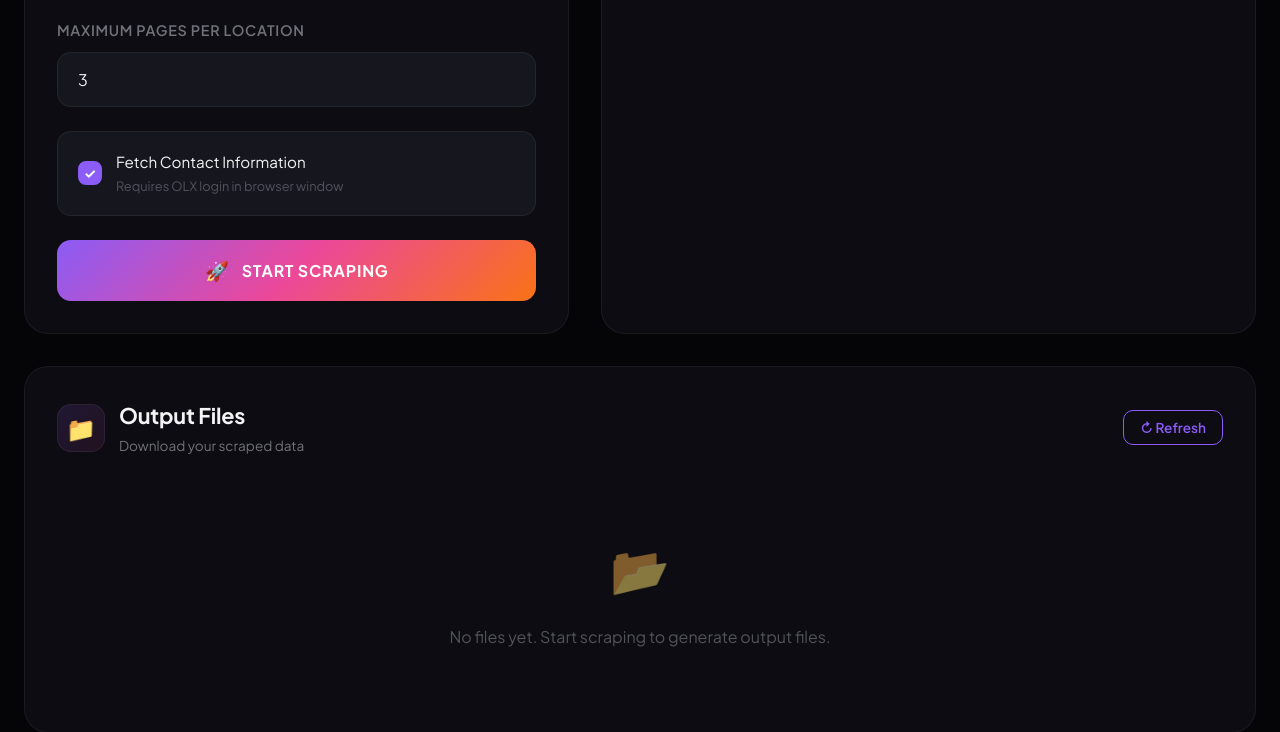
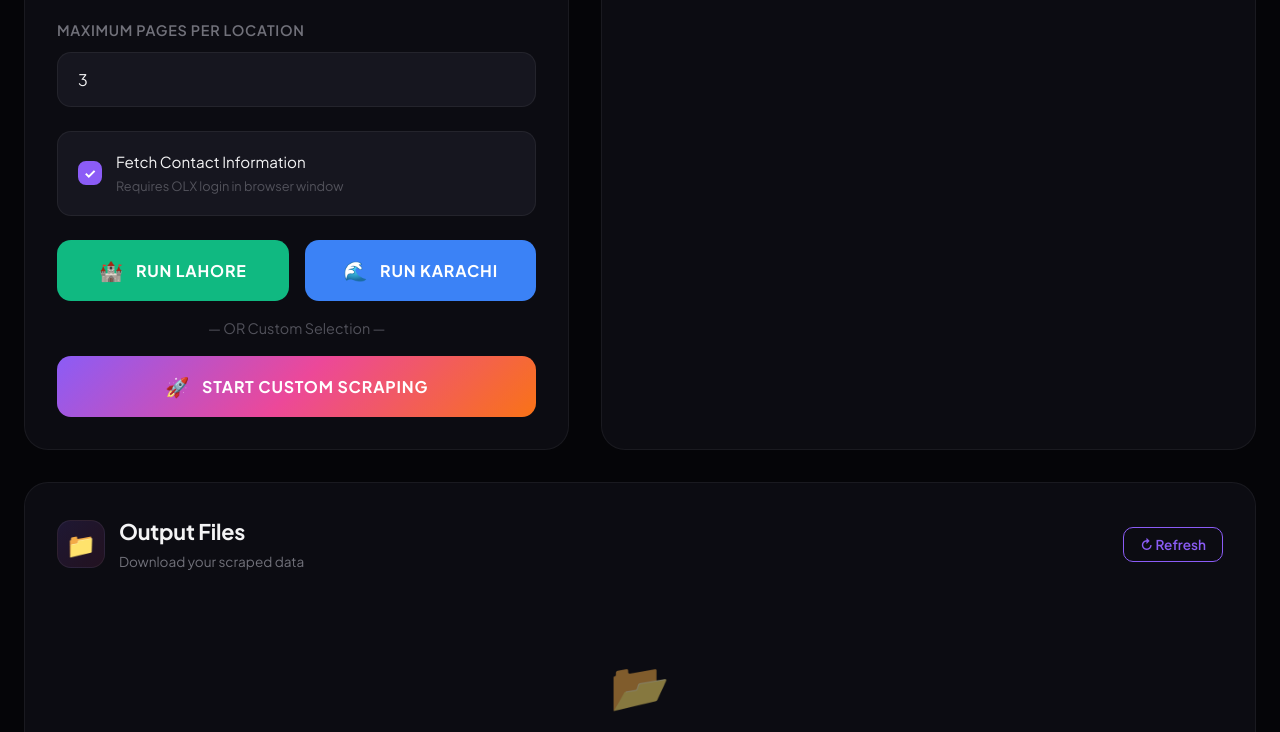
Before and after one commit to muteekhan06/olx-scraper-auto, a Flask app: page / in a window 1280 px wide. Shown: the part 1206-1938 px from the top of the page. Run offline with Flask 3, Linux system fonts and the light colour scheme; data that the repository does not hold is empty.

Commit message:
Add separate buttons for Lahore and Karachi scraping in web UI

```diff
--- a/app/web.py
+++ b/app/web.py
@@ -191,7 +191,19 @@ def start_scraper():
     max_pages = max(1, min(50, int(data.get("max_pages", 5))))
     max_listings = max(1, min(500, int(data.get("max_listings", 100))))
     fetch_contact = bool(data.get("fetch_contact_info", True))
-    selected_locations = data.get("locations", None)
+
+    # Check for pre-defined location groups (Lahore/Karachi)
+    location_group = data.get("location_group")
+    selected_locations = None
+
+    if location_group == "lahore":
+        from app.config import LOCATIONS_LAHORE
+        selected_locations = list(LOCATIONS_LAHORE.keys())
+    elif location_group == "karachi":
+        from app.config import LOCATIONS_KARACHI
+        selected_locations = list(LOCATIONS_KARACHI.keys())
+    else:
+        selected_locations = data.get("locations", None)
 
     # Validate locations if provided
     if selected_locations is not None:
--- a/templates/index.html
+++ b/templates/index.html
@@ -801,9 +801,22 @@
                     </label>
                 </div>
 
+                <div style="display: grid; grid-template-columns: 1fr 1fr; gap: 16px; margin-bottom: 16px;">
+                    <button class="btn" style="background: var(--accent-green); color: white;" onclick="startCityBatch('lahore')">
+                        <span class="btn-icon">🏰</span>
+                        <span>Run Lahore</span>
+                    </button>
+                    <button class="btn" style="background: var(--accent-blue); color: white;" onclick="startCityBatch('karachi')">
+                        <span class="btn-icon">🌊</span>
+                        <span>Run Karachi</span>
+                    </button>
+                </div>
+
+                <div style="text-align: center; margin-bottom: 16px; color: var(--text-muted); font-size: 0.9rem;">— OR Custom Selection —</div>
+
                 <button class="btn btn-primary" id="startBtn" onclick="startScraper()">
                     <span class="btn-icon">🚀</span>
-                    <span>Start Scraping</span>
+                    <span>Start Custom Scraping</span>
                 </button>
             </div>
 
@@ -932,10 +945,52 @@
             return Array.from(checkboxes).map(cb => cb.value);
         }
 
+        async function startCityBatch(city) {
+            const maxPages = parseInt(document.getElementById('maxPages').value) || 2;
+            const fetchContacts = document.getElementById('fetchContacts').checked;
+
+            if (!confirm(`Start ${city.toUpperCase()} Batch Scrape?\nThis will scrape ${maxPages} pages from ALL ${city} locations.`)) {
+                return;
+            }
+
+            const btn = document.getElementById('startBtn');
+            btn.disabled = true;
+            btn.innerHTML = '<div class="spinner"></div><span>Running ' + city + '...</span>';
+
+            try {
+                const resp = await fetch('/api/start', {
+                    method: 'POST',
+                    headers: {'Content-Type': 'application/json'},
+                    body: JSON.stringify({
+                        max_pages: maxPages,
+                        max_listings: 15,
+                        fetch_contact_info: fetchContacts,
+                        location_group: city
+                    })
+                });
+
+                if (!resp.ok) {
+                    const err = await resp.json();
+                    alert(err.error || 'Failed to start scraper');
+                    resetButton();
+                    return;
+                }
+
+                startTime = Date.now();
+                startPolling();
+                startTimer();
+            } catch (e) {
+                alert('Connection error: ' + e.message);
+                resetButton();
+            }
+        }
+
         async function startScraper() {
             const maxPages = parseInt(document.getElementById('maxPages').value) || 3;
             const fetchContacts = document.getElementById('fetchContacts').checked;
             const selectedLocations = getSelectedLocations();
+
+
 
             if (selectedLocations.length === 0) {
                 alert('Please select at least one location to scrape.');
```
